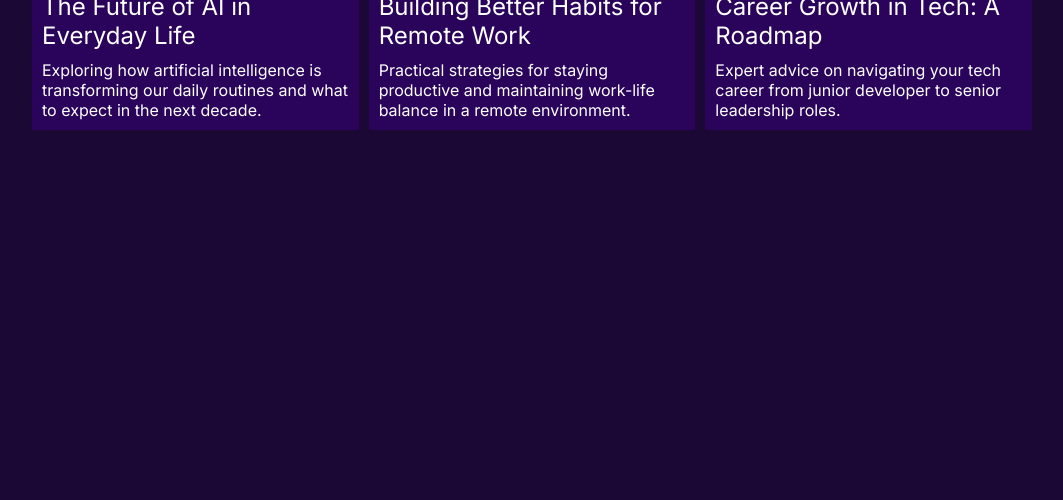
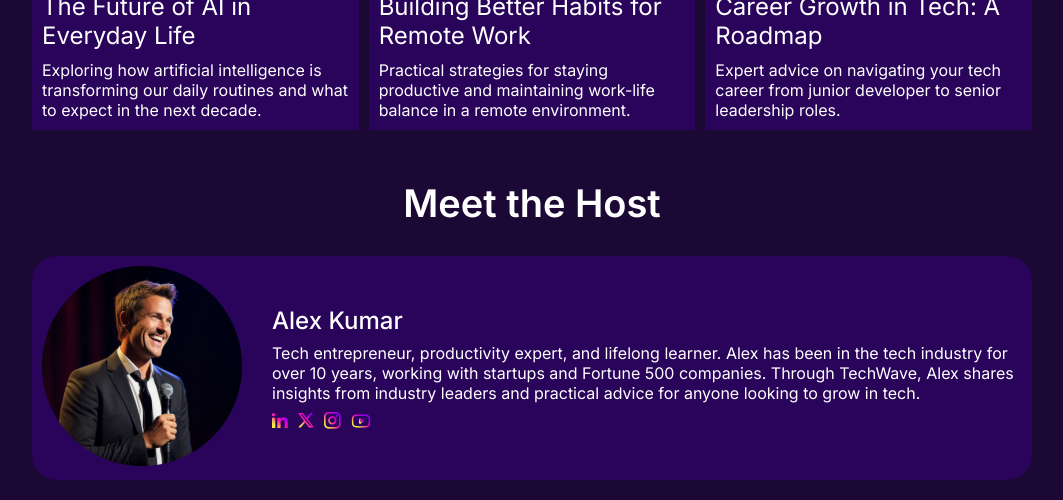
Before and after one commit to ShafikGitHUb/Project_2, a plain HTML site: page index.html in a window 1280 px wide. Shown: the part 2401-2901 px from the top of the page, without its empty margins (108-1171 px from the left). Before the commit the page ends 2531 px from the top, so only its background shows below. Drawn offline with Linux system fonts and the light colour scheme.

Commit message:
add icon section before footer

```diff
--- a/index.html
+++ b/index.html
@@ -124,6 +124,25 @@ and share stories of personal growth from industry leaders.
       </div>
     </div>
   </section>
+  <!-- icon section -->
+<section class="icon_section">
+  <h3>Meet the Host</h3>
+  <div class="icon_container">
+    <div class=""><img src="images/host.png" alt="">
+    </div>
+    <div class="icon_content">
+      <h4>Alex Kumar</h4>
+      <p>Tech entrepreneur, productivity expert, and lifelong learner. Alex has been in the tech industry for over 10 years, working with startups and Fortune 500 companies. Through TechWave, Alex shares insights from industry leaders and practical advice for anyone looking to grow in tech.</p>
+      <div class="icon">
+        <img src="images/linkedin.png" alt="">
+        <img src="images/x.png" alt="">
+        <img src="images/instagram.png" alt="">
+        <img src="images/youtube.png" alt="">
+      </div>
+    </div>
+
+  </div>
+</section>
 </main>
   <footer>
 
--- a/style.css
+++ b/style.css
@@ -231,6 +231,46 @@ padding: 30px 0px 10px;
      background-color: #29045a;
      padding: 10px;
 }
+
+/* icon sectin style */
+
+.icon_section {
+    padding: 20px;
+    text-align: center;
+}
+.icon_section h3 {
+    font-size: 38px;
+    font-weight: 600;
+    padding: 30px 0;
+}
+.icon_content h4 {
+    font-size: 24px;
+    font-weight: 500;
+}
+.icon_content p {
+    font-size: 16px;
+    font-weight: 400;
+    margin: 8px 0;
+}
+.icon_container {
+    max-width: 1000px;
+    margin: 0 auto;
+    display:flex;
+   justify-content: space-around;
+   align-items: center;
+   gap: 30px;
+   text-align: left;
+       background-color: #29045a;
+     padding: 10px;
+     border-radius: 25px;
+}
+.icon  {
+    display: flex;
+    align-items: center;
+    justify-content: start;
+    gap: 10px;
+}
+
 @media screen and (max-width:576px){
    /* navbar style */
      .navbar {
@@ -304,6 +344,13 @@ text-align: center;
 .vi_container iframe {
    width: 100%;
 }
+.icon_container {
+    flex-direction: column;
+    margin: 0 25px;
+}
+.icon_container> img {
+    width: 100%;
+}
 }
 
 @media screen and (min-width:576px) and (max-width:992px){
```
